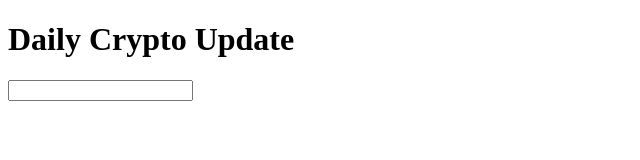
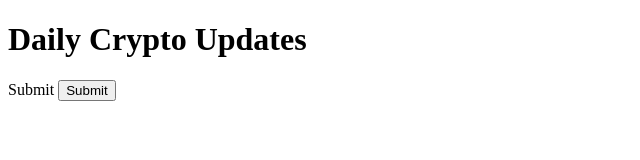
Before and after one commit to andrew-ashwin-project2/crypto, a plain HTML site: page index.html in a window 1280 px wide. Shown: the whole page, without its empty margins (0-640 px from the left). Drawn offline with Linux system fonts and the light colour scheme.

Commit message:
changes made to html

```diff
--- a/index.html
+++ b/index.html
@@ -8,9 +8,11 @@
     <link rel="stylesheet" href="./">
 </head>
 <body>
-    <h1>Daily Crypto Update</h1>
+    <h1>Daily Crypto Updates</h1>
     <form action="submit">
-        <input type="Crypto Search" name="" id="">
+        <label for="submit">Submit</label>
+        <input type="submit" name="submit" id="submit">
     </form>
+
 </body>
 </html>
```
